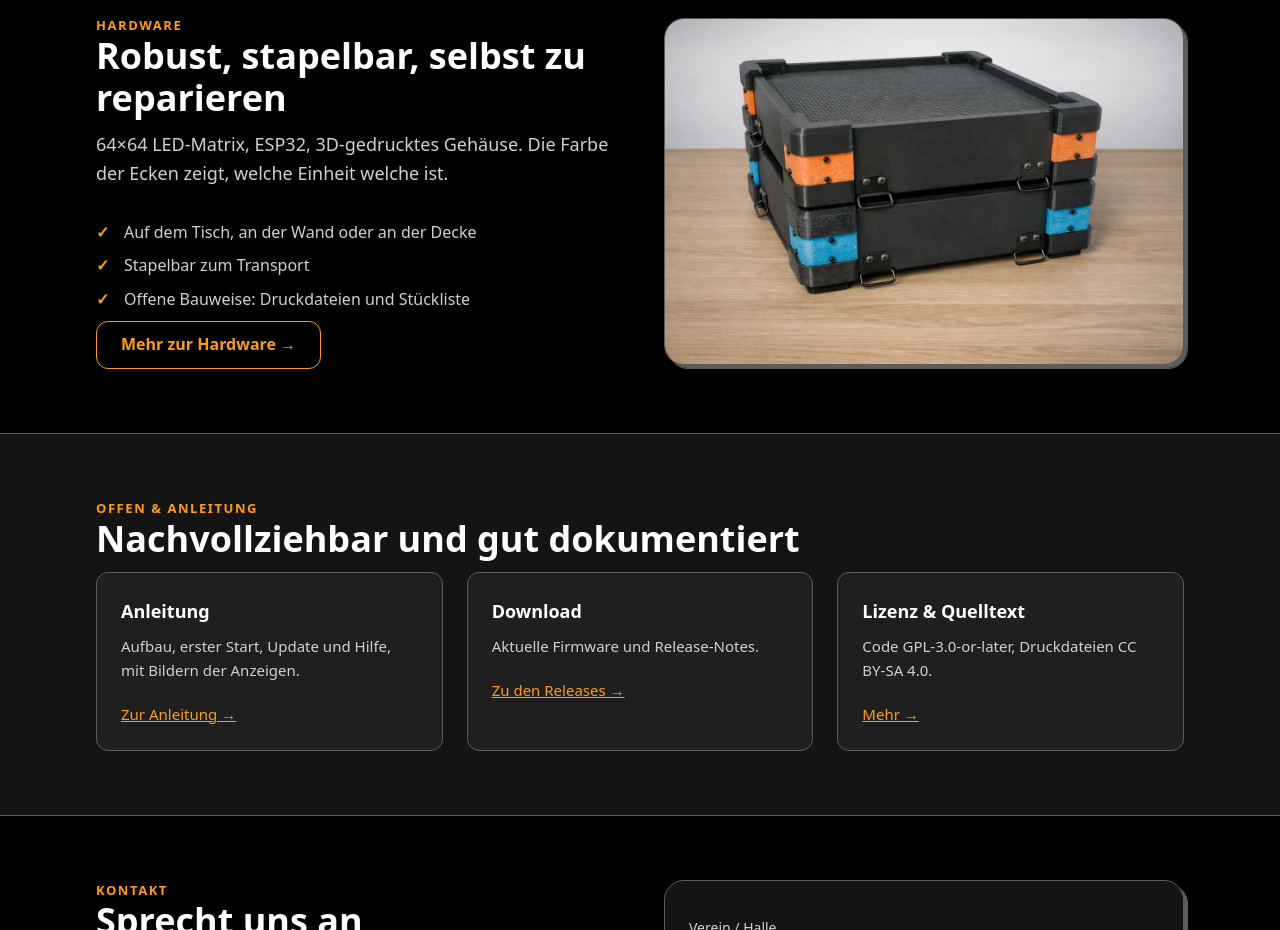
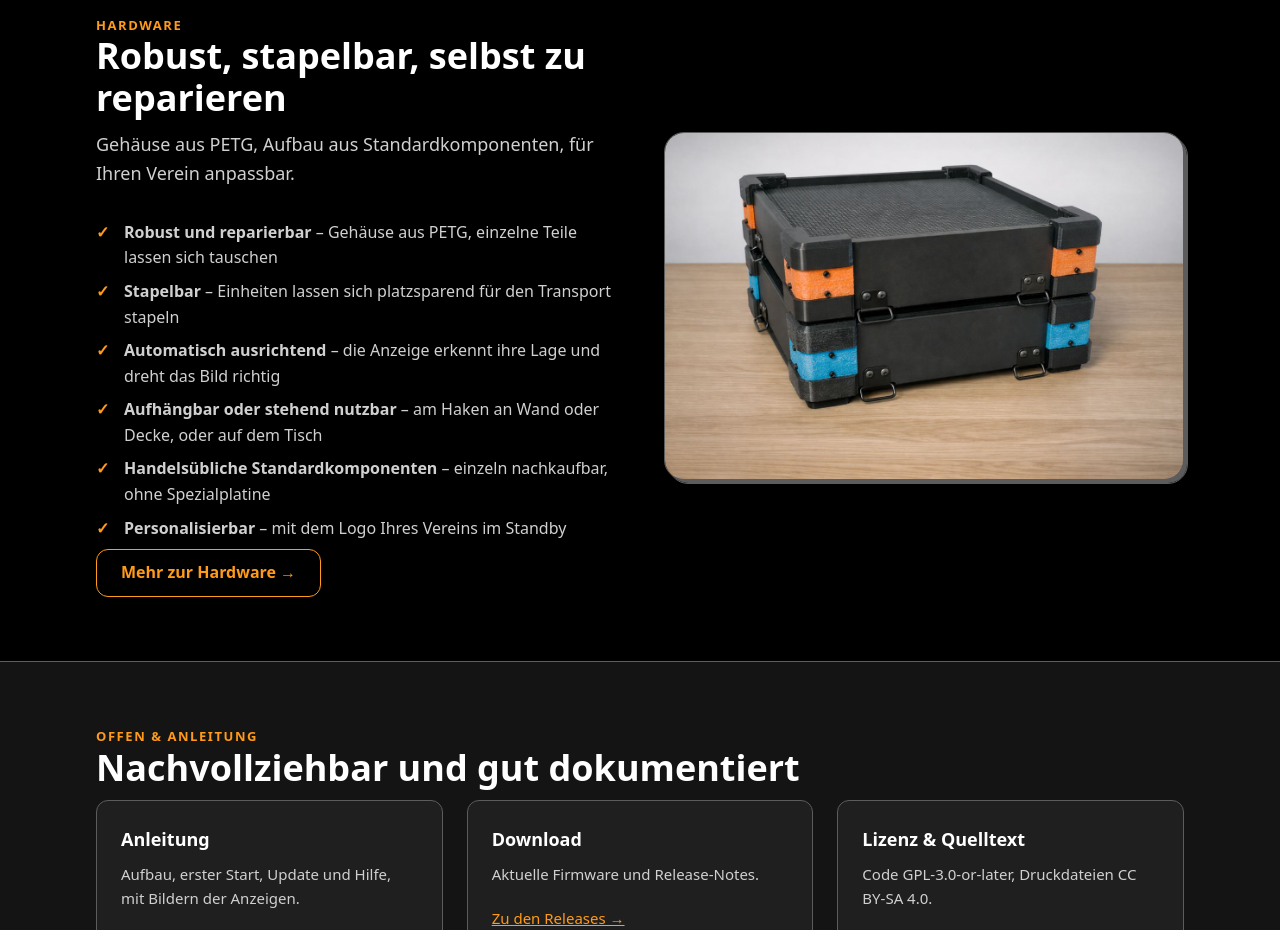
Before and after one commit to Smengerl/gamiq-site, an Eleventy site: page src/home.njk in a window 1280 px wide. Shown: the part 6980-7910 px from the top of the page. Built offline with nearby package versions, Linux system fonts and the light colour scheme; Eleventy itself is replaced by a stand-in of ours; files that its build step writes are made by us from their sources.

Commit message:
docs: hardware section with explained key features
Co-Authored-By: Claude Sonnet 5.5 <noreply@anthropic.com>

```diff
--- a/src/_data/i18n/de.json
+++ b/src/_data/i18n/de.json
@@ -264,11 +264,32 @@
   "hardware": {
     "eyebrow": "Hardware",
     "title": "Robust, stapelbar, selbst zu reparieren",
-    "sub": "64×64 LED-Matrix, ESP32, 3D-gedrucktes Gehäuse. Die Farbe der Ecken zeigt, welche Einheit welche ist.",
+    "sub": "Gehäuse aus PETG, Aufbau aus Standardkomponenten, für Ihren Verein anpassbar.",
     "ticks": [
-      "Auf dem Tisch, an der Wand oder an der Decke",
-      "Stapelbar zum Transport",
-      "Offene Bauweise: Druckdateien und Stückliste"
+      {
+        "t": "Robust und reparierbar",
+        "d": "Gehäuse aus PETG, einzelne Teile lassen sich tauschen"
+      },
+      {
+        "t": "Stapelbar",
+        "d": "Einheiten lassen sich platzsparend für den Transport stapeln"
+      },
+      {
+        "t": "Automatisch ausrichtend",
+        "d": "die Anzeige erkennt ihre Lage und dreht das Bild richtig"
+      },
+      {
+        "t": "Aufhängbar oder stehend nutzbar",
+        "d": "am Haken an Wand oder Decke, oder auf dem Tisch"
+      },
+      {
+        "t": "Handelsübliche Standardkomponenten",
+        "d": "einzeln nachkaufbar, ohne Spezialplatine"
+      },
+      {
+        "t": "Personalisierbar",
+        "d": "mit dem Logo Ihres Vereins im Standby"
+      }
     ],
     "alt": "Zwei gestapelte GAMiq-Einheiten",
     "more": "Mehr zur Hardware →"
--- a/src/_data/i18n/en.json
+++ b/src/_data/i18n/en.json
@@ -264,11 +264,32 @@
   "hardware": {
     "eyebrow": "Hardware",
     "title": "Rugged, stackable, repairable by yourself",
-    "sub": "64×64 LED matrix, ESP32, 3D-printed enclosure. The colour of the corners shows which unit is which.",
+    "sub": "Housing made of PETG, built from standard components, adaptable to your club.",
     "ticks": [
-      "On a table, on a wall or on a ceiling",
-      "Stackable for transport",
-      "Open design: print files and bill of materials"
+      {
+        "t": "Robust and repairable",
+        "d": "PETG housing, single parts can be replaced"
+      },
+      {
+        "t": "Stackable",
+        "d": "units stack to save space in transport"
+      },
+      {
+        "t": "Self-aligning",
+        "d": "the display detects its orientation and turns the picture the right way"
+      },
+      {
+        "t": "Hang it up or stand it",
+        "d": "on hooks at a wall or ceiling, or on a table"
+      },
+      {
+        "t": "Standard off-the-shelf components",
+        "d": "available individually, no special board"
+      },
+      {
+        "t": "Customisable",
+        "d": "with your club's logo on standby"
+      }
     ],
     "alt": "Two stacked GAMiq units",
     "more": "More about the hardware →"
--- a/src/_includes/home-blocks.njk
+++ b/src/_includes/home-blocks.njk
@@ -71,7 +71,7 @@
 
 <section id="hardware"><div class="wrap">
  <div class="split"><div><div class="eyebrow">{{ t.hardware.eyebrow }}</div><h2>{{ t.hardware.title }}</h2><p class="sub">{{ t.hardware.sub }}</p>
-  <ul class="tick">{% for i in t.hardware.ticks %}<li>{{ i }}</li>{% endfor %}</ul><a class="btn s" href="hardware/">{{ t.hardware.more }}</a></div>
+  <ul class="tick">{% for i in t.hardware.ticks %}<li><b>{{ i.t }}</b> – {{ i.d }}</li>{% endfor %}</ul><a class="btn s" href="hardware/">{{ t.hardware.more }}</a></div>
   <div class="photo"><img src="../assets/photos/stacked.jpg" alt="{{ t.hardware.alt }}" width="1200" height="900" loading="lazy"></div></div></div></section>
 
 <section id="offen" class="alt"><div class="wrap">
```
